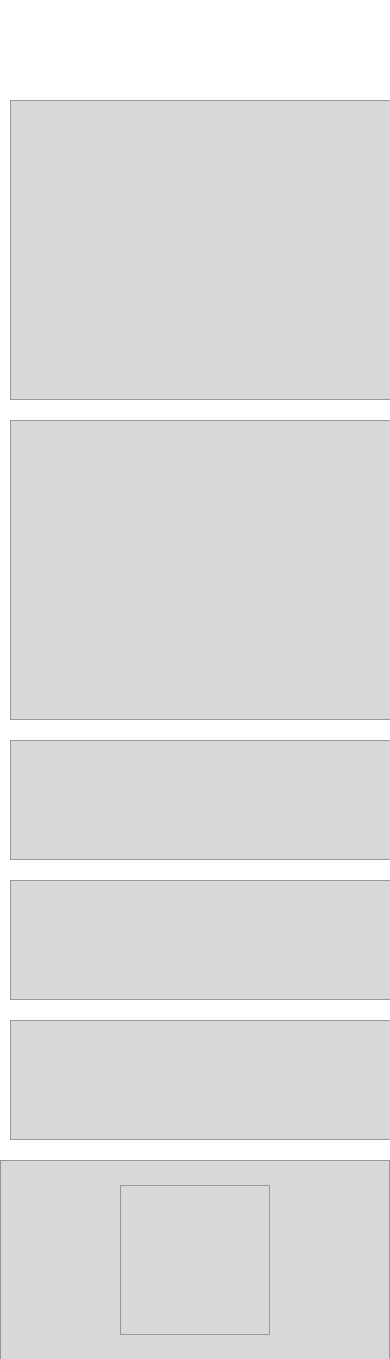
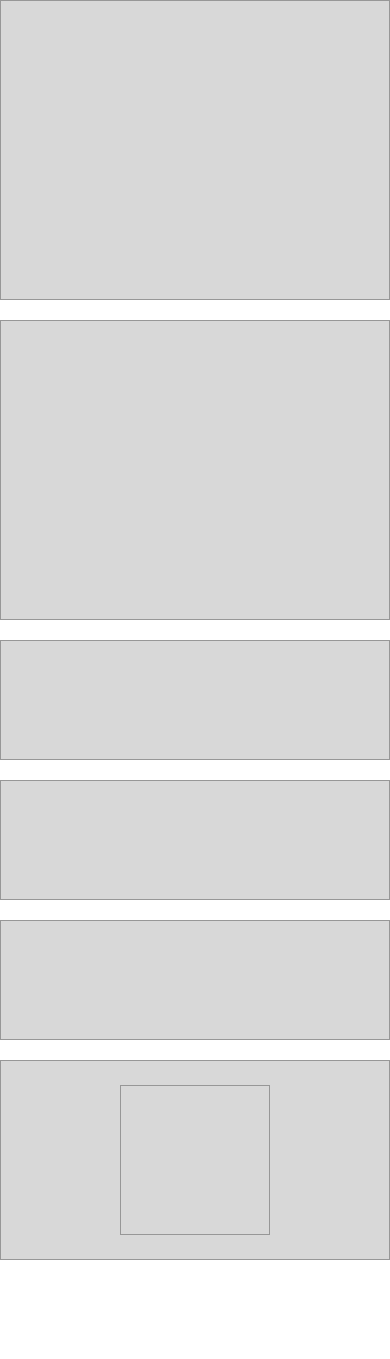
Before and after one commit to anyruizd/hb-layout-flexbox, a plain HTML site: page index.html in a window 390 px wide. Shown: the part 100-1459 px from the top of the page. After the commit the page ends 1360 px from the top, so only its background shows below. Drawn offline with Linux system fonts and the light colour scheme.

Commit message:
final corrections

```diff
--- a/css/style.css
+++ b/css/style.css
@@ -58,7 +58,6 @@ footer{
     display: flex;
     justify-content: center;
     align-items: center;
-    margin-bottom: 20px;
 }
 
 .little-box{
@@ -80,14 +79,5 @@ footer{
         display: flex;
         justify-content: center;
         align-items: center;
-        margin: 10px;
-    }
-
-    #box1{
-      margin-top: 100px;
-    }
-
-    footer{
-      margin-top: 10px;
     }
 }
```
